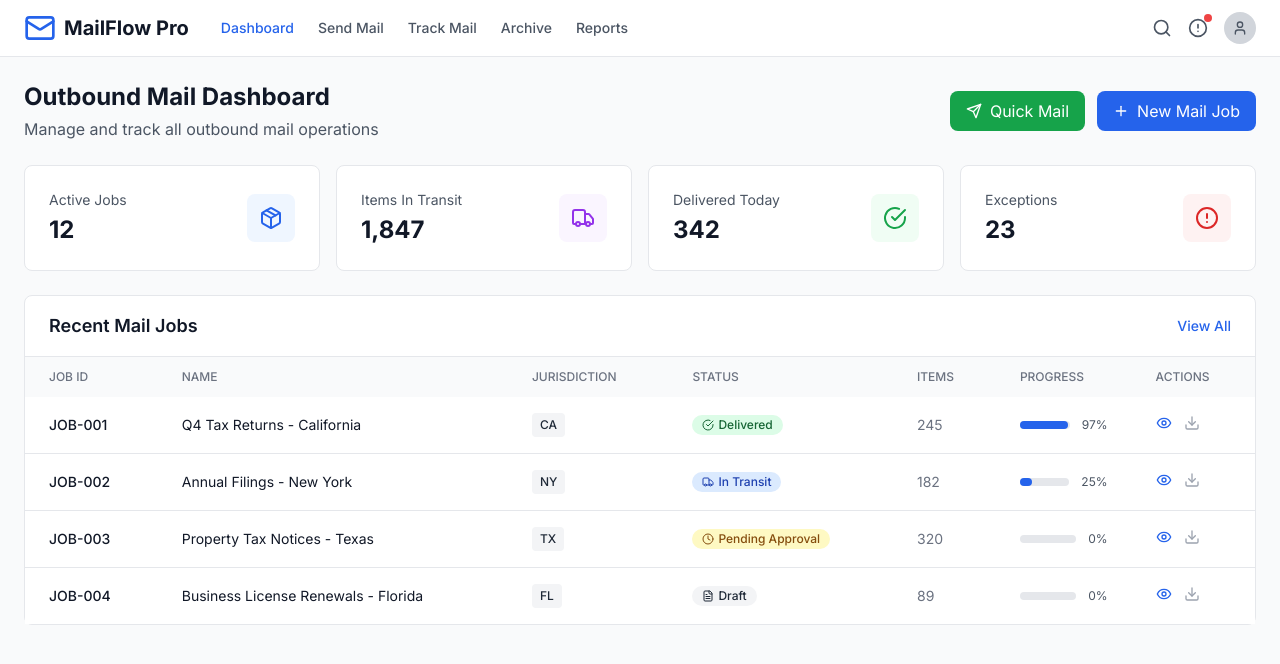
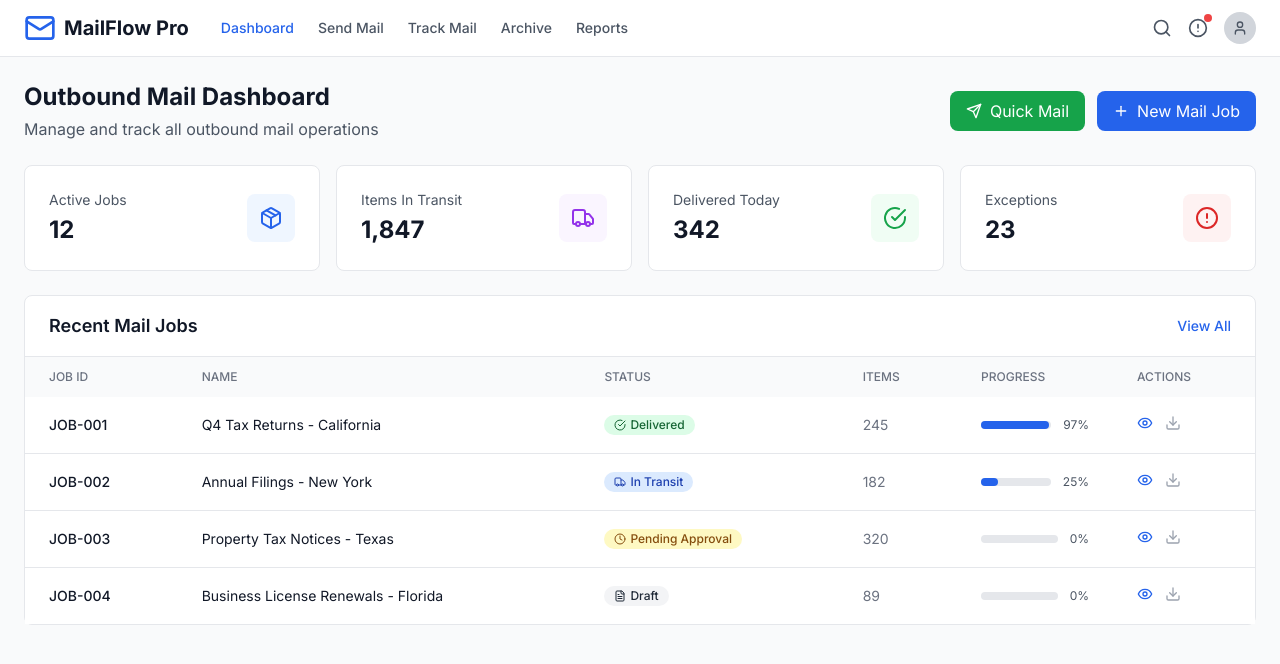
Before and after one commit to aisupport-datagain/DMS_OutMail, a Next.js app: page / in a window 1280 px wide. Shown: the top 664 px of the page. Built offline with nearby package versions, Linux system fonts and the light colour scheme.

Commit message:
Outmails Jurisdiction removal

```diff
--- a/app/page.tsx
+++ b/app/page.tsx
@@ -31,7 +31,6 @@ import {
   AlertTriangle,
   Truck,
   Mail,
-  Building,
   Phone,
   AtSign,
   Hash,
@@ -1079,7 +1078,6 @@ const OutboundMailSystem = () => {
   const enterpriseDropdownRef = useRef<HTMLDivElement | null>(null);
   const [archiveFilters, setArchiveFilters] = useState({
     query: '',
-    jurisdiction: 'all',
     status: 'all',
     date: ''
   });
@@ -1088,7 +1086,6 @@ const OutboundMailSystem = () => {
 
   const [jobData, setJobData] = useState({
     jobName: '',
-    jurisdiction: '',
     dueDate: '',
     priority: 'standard',
     notes: '',
@@ -1807,14 +1804,13 @@ const OutboundMailSystem = () => {
   const applyArchiveFilters = () => {
     const results = sampleJobs.filter(job => {
       const matchesQuery = archiveFilters.query
-        ? [job.id, job.name, job.jurisdiction]
+        ? [job.id, job.name]
             .filter(Boolean)
             .some(value => value.toString().toLowerCase().includes(archiveFilters.query.toLowerCase()))
         : true;
-      const matchesJurisdiction = archiveFilters.jurisdiction === 'all' || job.jurisdiction === archiveFilters.jurisdiction;
       const matchesStatus = archiveFilters.status === 'all' || job.status === archiveFilters.status;
       const matchesDate = archiveFilters.date ? job.sentDate === archiveFilters.date : true;
-      return matchesQuery && matchesJurisdiction && matchesStatus && matchesDate;
+      return matchesQuery && matchesStatus && matchesDate;
     });
     setArchiveResults(results);
   };
@@ -1832,7 +1828,6 @@ const OutboundMailSystem = () => {
   const clearArchiveFilters = () => {
     const defaults = {
       query: '',
-      jurisdiction: 'all',
       status: 'all',
       date: ''
     };
@@ -1871,40 +1866,6 @@ const OutboundMailSystem = () => {
           items: formatNumber(job.items),
           rate: job.items ? `${Math.round((job.delivered / job.items) * 100)}%` : '0%'
         }))
-      };
-    }
-
-    if (type === 'jurisdiction') {
-      const grouped = sampleJobs.reduce((acc, job) => {
-        const key = job.jurisdiction || 'Unknown';
-        const bucket = acc[key] || { items: 0, delivered: 0, exceptions: 0 };
-        bucket.items += job.items || 0;
-        bucket.delivered += job.delivered || 0;
-        bucket.exceptions += job.exceptions || 0;
-        acc[key] = bucket;
-        return acc;
-      }, {} as Record<string, { items: number; delivered: number; exceptions: number }>);
-
-      const rows = (Object.entries(grouped) as Array<[
-        string,
-        { items: number; delivered: number; exceptions: number }
-      ]>).map(([code, stats]) => ({
-        jurisdiction: code,
-        items: formatNumber(stats.items),
-        delivered: formatNumber(stats.delivered),
-        exceptions: formatNumber(stats.exceptions),
-        rate: stats.items ? `${Math.round((stats.delivered / stats.items) * 100)}%` : '0%'
-      }));
-
-      return {
-        type,
-        title: 'Jurisdiction Summary',
-        metrics: [
-          { label: 'Jurisdictions Covered', value: formatNumber(rows.length) },
-          { label: 'Total Items', value: formatNumber(sampleJobs.reduce((sum, job) => sum + (job.items || 0), 0)) },
-          { label: 'Total Exceptions', value: formatNumber(sampleJobs.reduce((sum, job) => sum + (job.exceptions || 0), 0)) }
-        ],
-        rows
       };
     }
 
@@ -2289,10 +2250,10 @@ const OutboundMailSystem = () => {
     };
 
     const downloadCSVTemplate = () => {
-      const csvContent = `Name,Address,City,State,ZIP,Email,Phone,Jurisdiction Code,Delivery Type
-Example Corp,123 Main St,Los Angeles,CA,90001,contact@example.com,(555) 123-4567,CA,Certified Mail
-Sample LLC,456 Oak Ave,San Francisco,CA,94102,info@samplellc.com,(555) 234-5678,CA,First Class
-Demo Industries,789 Pine St,San Diego,CA,92101,billing@demo.com,(555) 345-6789,CA,Priority`;
+      const csvContent = `Name,Address,City,State,ZIP,Email,Phone,Delivery Type
+Example Corp,123 Main St,Los Angeles,CA,90001,contact@example.com,(555) 123-4567,Certified Mail
+Sample LLC,456 Oak Ave,San Francisco,CA,94102,info@samplellc.com,(555) 234-5678,First Class
+Demo Industries,789 Pine St,San Diego,CA,92101,billing@demo.com,(555) 345-6789,Priority`;
 
       const blob = new Blob([csvContent], { type: 'text/csv;charset=utf-8;' });
       const url = window.URL.createObjectURL(blob);
@@ -2319,7 +2280,7 @@ Demo Industries,789 Pine St,San Diego,CA,92101,billing@demo.com,(555) 345-6789,C
             <div className="bg-blue-50 border border-blue-200 rounded-lg p-3">
               <p className="text-sm text-blue-800">
                 <strong>CSV Format Requirements:</strong> The CSV file should contain columns for:
-                Name, Address, City, State, ZIP, Email, Phone, Jurisdiction Code, Delivery Type
+                Name, Address, City, State, ZIP, Email, Phone, Delivery Type
               </p>
             </div>
           </div>
@@ -2444,7 +2405,6 @@ Demo Industries,789 Pine St,San Diego,CA,92101,billing@demo.com,(555) 345-6789,C
       phone: '',
       documents: [],
       deliveryType: 'Certified Mail',
-      jurisdiction: '',
       notes: ''
     });
     const [uploadedDoc, setUploadedDoc] = useState(null);
@@ -2681,7 +2641,6 @@ Demo Industries,789 Pine St,San Diego,CA,92101,billing@demo.com,(555) 345-6789,C
             </div>
 
             {/* Delivery Options */}
-            <div className="grid grid-cols-2 gap-4">
             <div>
               <label className="block text-sm font-medium text-gray-700 mb-1">
                 Delivery Type *
@@ -2696,23 +2655,6 @@ Demo Industries,789 Pine St,San Diego,CA,92101,billing@demo.com,(555) 345-6789,C
                 <option value="Priority">Priority</option>
                 <option value="Express">Express (Next Day)</option>
               </select>
-              </div>
-              <div>
-                <label className="block text-sm font-medium text-gray-700 mb-1">
-                  Jurisdiction
-                </label>
-                <select
-                  value={quickMailData.jurisdiction}
-                  onChange={(e) => setQuickMailData({...quickMailData, jurisdiction: e.target.value})}
-                  className="w-full px-3 py-2 border border-gray-300 rounded-md focus:outline-none focus:ring-2 focus:ring-blue-500"
-                >
-                  <option value="">Select Jurisdiction</option>
-                  <option value="CA">California</option>
-                  <option value="NY">New York</option>
-                  <option value="TX">Texas</option>
-                  <option value="FL">Florida</option>
-                </select>
-              </div>
             </div>
 
             {/* Notes */}
@@ -2765,7 +2707,7 @@ Demo Industries,789 Pine St,San Diego,CA,92101,billing@demo.com,(555) 345-6789,C
 
   const ReportModal = ({ data, onClose }) => {
     if (!data) return null;
-    const emptyColSpan = data.type === 'exception' ? 4 : 5;
+    const emptyColSpan = data.type === 'delivery' ? 5 : 4;
     return (
       <div className="fixed inset-0 bg-black bg-opacity-50 z-50 flex items-center justify-center">
         <div className="bg-white rounded-lg w-full max-w-3xl max-h-[85vh] overflow-y-auto p-6">
@@ -2799,15 +2741,6 @@ Demo Industries,789 Pine St,San Diego,CA,92101,billing@demo.com,(555) 345-6789,C
                       <th className="px-4 py-2 text-xs font-medium text-gray-500 uppercase text-left">Delivered</th>
                       <th className="px-4 py-2 text-xs font-medium text-gray-500 uppercase text-left">Items</th>
                       <th className="px-4 py-2 text-xs font-medium text-gray-500 uppercase text-left">Rate</th>
-                    </>
-                  )}
-                  {data.type === 'jurisdiction' && (
-                    <>
-                      <th className="px-4 py-2 text-xs font-medium text-gray-500 uppercase text-left">Jurisdiction</th>
-                      <th className="px-4 py-2 text-xs font-medium text-gray-500 uppercase text-left">Items</th>
-                      <th className="px-4 py-2 text-xs font-medium text-gray-500 uppercase text-left">Delivered</th>
-                      <th className="px-4 py-2 text-xs font-medium text-gray-500 uppercase text-left">Exceptions</th>
-                      <th className="px-4 py-2 text-xs font-medium text-gray-500 uppercase text-left">Delivery Rate</th>
                     </>
                   )}
                   {data.type === 'exception' && (
@@ -2833,15 +2766,6 @@ Demo Industries,789 Pine St,San Diego,CA,92101,billing@demo.com,(555) 345-6789,C
                           <td className="px-4 py-2 text-sm text-gray-700">{row.rate}</td>
                         </>
                       )}
-                      {data.type === 'jurisdiction' && (
-                        <>
-                          <td className="px-4 py-2 text-sm text-gray-900">{row.jurisdiction}</td>
-                          <td className="px-4 py-2 text-sm text-gray-700">{row.items}</td>
-                          <td className="px-4 py-2 text-sm text-gray-700">{row.delivered}</td>
-                          <td className="px-4 py-2 text-sm text-gray-700">{row.exceptions}</td>
-                          <td className="px-4 py-2 text-sm text-gray-700">{row.rate}</td>
-                        </>
-                      )}
                       {data.type === 'exception' && (
                         <>
                           <td className="px-4 py-2 text-sm text-gray-900">{row.recipient}</td>
@@ -2978,7 +2902,6 @@ Demo Industries,789 Pine St,San Diego,CA,92101,billing@demo.com,(555) 345-6789,C
               <tr className="bg-gray-50">
                 <th className="px-6 py-3 text-left text-xs font-medium text-gray-500 uppercase">Job ID</th>
                 <th className="px-6 py-3 text-left text-xs font-medium text-gray-500 uppercase">Name</th>
-                <th className="px-6 py-3 text-left text-xs font-medium text-gray-500 uppercase">Jurisdiction</th>
                 <th className="px-6 py-3 text-left text-xs font-medium text-gray-500 uppercase">Status</th>
                 <th className="px-6 py-3 text-left text-xs font-medium text-gray-500 uppercase">Items</th>
                 <th className="px-6 py-3 text-left text-xs font-medium text-gray-500 uppercase">Progress</th>
@@ -2994,11 +2917,6 @@ Demo Industries,789 Pine St,San Diego,CA,92101,billing@demo.com,(555) 345-6789,C
                   <td className="px-6 py-4 whitespace-nowrap text-sm text-gray-900">
                     {job.name}
                   </td>
-                  <td className="px-6 py-4 whitespace-nowrap text-sm text-gray-500">
-                    <span className="inline-flex items-center px-2 py-1 rounded text-xs font-medium bg-gray-100 text-gray-800">
-                      {job.jurisdiction}
-                    </span>
-                  </td>
                   <td className="px-6 py-4 whitespace-nowrap">
                     {getStatusBadge(job.status)}
                   </td>
@@ -3042,8 +2960,6 @@ Demo Industries,789 Pine St,San Diego,CA,92101,billing@demo.com,(555) 345-6789,C
   );
 
   const ArchiveView = () => {
-    const jurisdictions = useMemo(() => Array.from(new Set(sampleJobs.map(job => job.jurisdiction))).filter(Boolean), [sampleJobs]);
-
     return (
       <div className="p-6">
         <div className="mb-6">
@@ -3052,7 +2968,7 @@ Demo Industries,789 Pine St,San Diego,CA,92101,billing@demo.com,(555) 345-6789,C
         </div>
 
         <div className="bg-white rounded-lg border border-gray-200 p-6 mb-6">
-          <div className="grid grid-cols-1 md:grid-cols-4 gap-4">
+          <div className="grid grid-cols-1 md:grid-cols-3 gap-4">
             <div>
               <label className="block text-sm font-medium text-gray-700 mb-2">Search</label>
               <input
@@ -3064,19 +2980,6 @@ Demo Industries,789 Pine St,San Diego,CA,92101,billing@demo.com,(555) 345-6789,C
               />
             </div>
             <div>
-              <label className="block text-sm font-medium text-gray-700 mb-2">Jurisdiction</label>
-              <select
-                value={archiveFilters.jurisdiction}
-                onChange={(e) => updateArchiveFilter('jurisdiction', e.target.value)}
-                className="w-full px-3 py-2 border border-gray-300 rounded-md focus:outline-none focus:ring-2 focus:ring-blue-500"
-              >
-                <option value="all">All Jurisdictions</option>
-                {jurisdictions.map(code => (
-                  <option key={code} value={code}>{code}</option>
-                ))}
-              </select>
-            </div>
-            <div>
               <label className="block text-sm font-medium text-gray-700 mb-2">Sent Date</label>
               <input
                 type="date"
@@ -3137,7 +3040,6 @@ Demo Industries,789 Pine St,San Diego,CA,92101,billing@demo.com,(555) 345-6789,C
                     <tr className="bg-gray-50">
                       <th className="px-4 py-3 text-left text-xs font-medium text-gray-500 uppercase">Job ID</th>
                       <th className="px-4 py-3 text-left text-xs font-medium text-gray-500 uppercase">Name</th>
-                      <th className="px-4 py-3 text-left text-xs font-medium text-gray-500 uppercase">Jurisdiction</th>
                       <th className="px-4 py-3 text-left text-xs font-medium text-gray-500 uppercase">Status</th>
                       <th className="px-4 py-3 text-left text-xs font-medium text-gray-500 uppercase">Sent Date</th>
                       <th className="px-4 py-3 text-left text-xs font-medium text-gray-500 uppercase">Items</th>
@@ -3148,7 +3050,6 @@ Demo Industries,789 Pine St,San Diego,CA,92101,billing@demo.com,(555) 345-6789,C
                       <tr key={job.id} className="hover:bg-gray-50">
                         <td className="px-4 py-3 text-sm font-medium text-gray-900">{job.id}</td>
                         <td className="px-4 py-3 text-sm text-gray-700">{job.name}</td>
-                        <td className="px-4 py-3 text-sm text-gray-500">{job.jurisdiction}</td>
                         <td className="px-4 py-3">{getStatusBadge(job.status)}</td>
                         <td className="px-4 py-3 text-sm text-gray-500">{job.sentDate ? formatDate(job.sentDate) : 'Not sent'}</td>
                         <td className="px-4 py-3 text-sm text-gray-700">{job.items}</td>
@@ -3171,7 +3072,7 @@ Demo Industries,789 Pine St,San Diego,CA,92101,billing@demo.com,(555) 345-6789,C
         <p className="text-gray-600 mt-1">Generate detailed reports and performance metrics</p>
       </div>
 
-      <div className="grid grid-cols-1 md:grid-cols-3 gap-6 mb-6">
+      <div className="grid grid-cols-1 md:grid-cols-2 gap-6 mb-6">
         <button
           onClick={() => {
             const payload = buildReportPayload('delivery');
@@ -3186,23 +3087,6 @@ Demo Industries,789 Pine St,San Diego,CA,92101,billing@demo.com,(555) 345-6789,C
           <TrendingUp className="w-8 h-8 text-blue-600 mb-4" />
           <h3 className="text-lg font-semibold text-gray-900 mb-2">Delivery Performance</h3>
           <p className="text-sm text-gray-600">On-time delivery rates, average transit times, and carrier performance</p>
-          <span className="mt-4 inline-flex items-center text-blue-600 text-sm font-medium">Generate Report <ChevronRight className="w-4 h-4 ml-1" /></span>
-        </button>
-
-        <button
-          onClick={() => {
-            const payload = buildReportPayload('jurisdiction');
-            if (payload) {
-              setReportModal(payload);
-            } else {
-              alert('No jurisdiction data available.');
-            }
-          }}
-          className="bg-white text-left rounded-lg border border-gray-200 p-6 hover:shadow-lg transition-shadow"
-        >
-          <Building className="w-8 h-8 text-green-600 mb-4" />
-          <h3 className="text-lg font-semibold text-gray-900 mb-2">Jurisdiction Summary</h3>
-          <p className="text-sm text-gray-600">Mail volumes, costs, and compliance metrics by jurisdiction</p>
           <span className="mt-4 inline-flex items-center text-blue-600 text-sm font-medium">Generate Report <ChevronRight className="w-4 h-4 ml-1" /></span>
         </button>
 
@@ -3336,23 +3220,6 @@ Demo Industries,789 Pine St,San Diego,CA,92101,billing@demo.com,(555) 345-6789,C
                     value={jobData.jobName}
                     onChange={(e) => setJobData({...jobData, jobName: e.target.value})}
                   />
-                </div>
-
-                <div>
-                  <label className="block text-sm font-medium text-gray-700 mb-2">
-                    Jurisdiction *
-                  </label>
-                  <select
-                    className="w-full px-3 py-2 border border-gray-300 rounded-md focus:outline-none focus:ring-2 focus:ring-blue-500"
-                    value={jobData.jurisdiction}
-                    onChange={(e) => setJobData({...jobData, jurisdiction: e.target.value})}
-                  >
-                    <option value="">Select Jurisdiction</option>
-                    <option value="CA">California</option>
-                    <option value="NY">New York</option>
-                    <option value="TX">Texas</option>
-                    <option value="FL">Florida</option>
-                  </select>
                 </div>
 
                 <div>
@@ -3893,12 +3760,6 @@ Demo Industries,789 Pine St,San Diego,CA,92101,billing@demo.com,(555) 345-6789,C
                     <dd className="mt-1 text-sm text-gray-900">{jobData.jobName || 'Not specified'}</dd>
                   </div>
                   <div>
-                    <dt className="text-sm font-medium text-gray-500">Jurisdiction</dt>
-                    <dd className="mt-1 text-sm text-gray-900">
-                      {jobData.jurisdiction ? `${jobData.jurisdiction}` : 'Not selected'}
-                    </dd>
-                  </div>
-                  <div>
                     <dt className="text-sm font-medium text-gray-500">Priority</dt>
                     <dd className="mt-1 text-sm text-gray-900">{jobData.priority}</dd>
                   </div>
@@ -4181,10 +4042,6 @@ Demo Industries,789 Pine St,San Diego,CA,92101,billing@demo.com,(555) 345-6789,C
                   <span className="flex items-center">
                     <Hash className="w-4 h-4 mr-1" />
                     {selectedJob.id}
-                  </span>
-                  <span className="flex items-center">
-                    <Building className="w-4 h-4 mr-1" />
-                    {selectedJob.jurisdiction}
                   </span>
                   <span className="flex items-center">
                     <Calendar className="w-4 h-4 mr-1" />
--- a/data/db.json
+++ b/data/db.json
@@ -2,7 +2,7 @@
   "enterprises": [
     {
       "id": "ENT-001",
-      "name": "KPMG Subclient",
+      "name": "Calpine Energy Services",
       "contact": "Mary Collins",
       "email": "mary.collins@kpmg.com",
       "phone": "(555) 201-8844",
@@ -33,7 +33,7 @@
     },
     {
       "id": "ENT-003",
-      "name": "Client Services Group",
+      "name": "Constillation Energy Group",
       "contact": "Kim Patel",
       "email": "kpatel@clientservices.com",
       "phone": "(555) 409-7788",
@@ -249,7 +249,7 @@
   "recipients": [
     {
       "id": "REC-001",
-      "name": "Johnson Holdings LLC",
+      "name": "Harris County Tax Office",
       "recipientName": "John Smith",
       "organizationId": "ORG-001",
       "address": "123 Business Park Dr, Suite 200, Los Angeles, CA 90025",
@@ -274,7 +274,7 @@
     },
     {
       "id": "REC-002",
-      "name": "Smith Manufacturing Co.",
+      "name": "Erath County Tax Assessor-Collector",
       "recipientName": "Sarah Johnson",
       "organizationId": "ORG-002",
       "address": "456 Industrial Way, San Francisco, CA 94105",
@@ -298,7 +298,7 @@
     },
     {
       "id": "REC-003",
-      "name": "Davis Enterprises",
+      "name": "Travis County Tax Office",
       "recipientName": "Michael Davis",
       "organizationId": "ORG-003",
       "address": "789 Commerce St, Sacramento, CA 95814",
@@ -326,7 +326,6 @@
     {
       "id": "JOB-001",
       "name": "Q4 Tax Returns - California",
-      "jurisdiction": "CA",
       "status": "delivered",
       "sentDate": "2025-01-15",
       "items": 245,
@@ -338,7 +337,6 @@
     {
       "id": "JOB-002",
       "name": "Annual Filings - New York",
-      "jurisdiction": "NY",
       "status": "in-transit",
       "sentDate": "2025-01-18",
       "items": 182,
@@ -350,7 +348,6 @@
     {
       "id": "JOB-003",
       "name": "Property Tax Notices - Texas",
-      "jurisdiction": "TX",
       "status": "pending-approval",
       "sentDate": null,
       "items": 320,
@@ -362,7 +359,6 @@
     {
       "id": "JOB-004",
       "name": "Business License Renewals - Florida",
-      "jurisdiction": "FL",
       "status": "draft",
       "sentDate": null,
       "items": 89,
```
Lines whose indentation alone changed are shown as unchanged.
